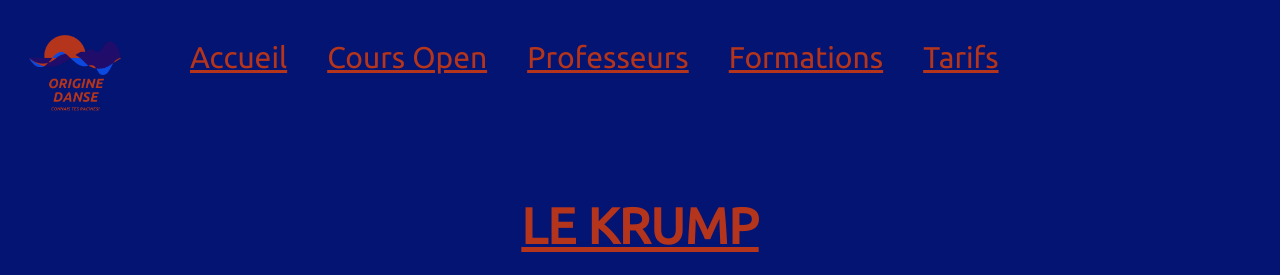
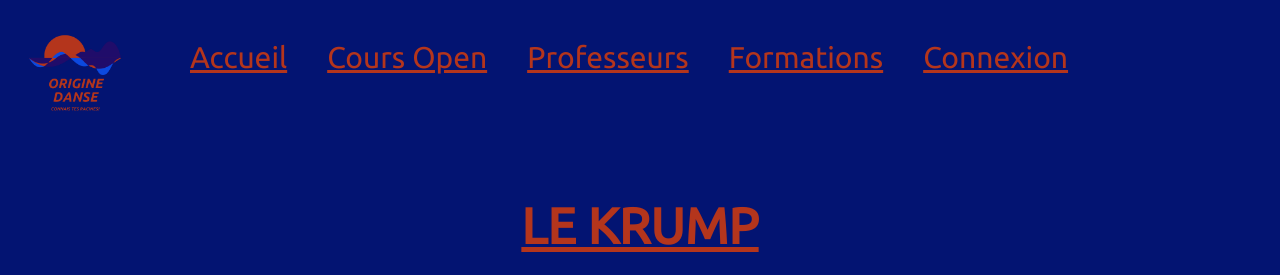
Before and after one commit to Seasonbrucelee/originedanse_symfony, a Symfony app: template templates/post/home.html.twig in a window 1280 px wide. Shown: the top 275 px of the page. Run offline with Twig, Linux system fonts and the light colour scheme; the template is opened without the code that fills it, so the values that code supplies are empty; some libraries are stand-ins or nearby versions; some web fonts are replaced.

Commit message:
ajout lien dans home.html.twig pour les posts, modif nom de lien dans originedanse.html.twig

```diff
--- a/templates/originedanse.html.twig
+++ b/templates/originedanse.html.twig
@@ -26,7 +26,7 @@
                 <li><a href="#cours">Cours Open</a></li>
                 <li><a href="#professeurs">Professeurs</a></li>
                 <li><a href="#formations">Formations</a></li>
-                <li><a href="#tarifs">Tarifs</a></li>
+                <li><a href="#tarifs">Connexion</a></li>
             </ul>
         </nav>
     </header>
--- a/templates/post/home.html.twig
+++ b/templates/post/home.html.twig
@@ -19,19 +19,25 @@
             </a>
         </article>
         <article>
+            <a href="{{ path('post_view', {id:2}) }}">
             <figure><img src="{{ asset('originedanse/images/enfanttribut.jpg') }}" alt="photo enfant de tribut"></figure>
             <h2>Origine du Krump</h2>
             <p>Lorem ipsum dolor sit amet consectetur adipisicing elit. Voluptatum, laudantium ipsum soluta doloremque odio consequuntur quos.</p>
+            </a>
         </article>
         <article>
+            <a href="{{ path('post_view', {id:3}) }}">
             <figure><img src="{{ asset('originedanse/images/connection.jpg') }}" alt="spiritualité"></figure>
             <h2>Connection à ses émotions dans le Krump</h2>
             <p>Lorem ipsum dolor sit amet consectetur adipisicing elit. Voluptatum, laudantium ipsum soluta doloremque odio consequuntur quos.</p>
+            </a>
         </article>
         <article>
+            <a href="{{ path('post_view', {id:4}) }}">
             <figure><img src="{{ asset('originedanse/images/krumpeuse.jpg') }}" alt="krumpeuse"></figure>
             <h2>La mise en avant des femmes dans le Krump</h2>
             <p>Lorem ipsum dolor sit amet consectetur adipisicing elit. Voluptatum, laudantium ipsum soluta doloremque odio consequuntur quos.</p>
+            </a>
         </article>
         <article>
             <h2>Battle Krumpfest-Demo Speaker WRESTLER</h2>
```
